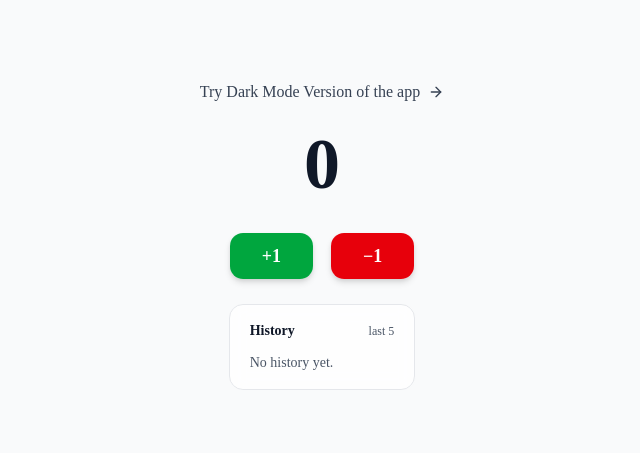
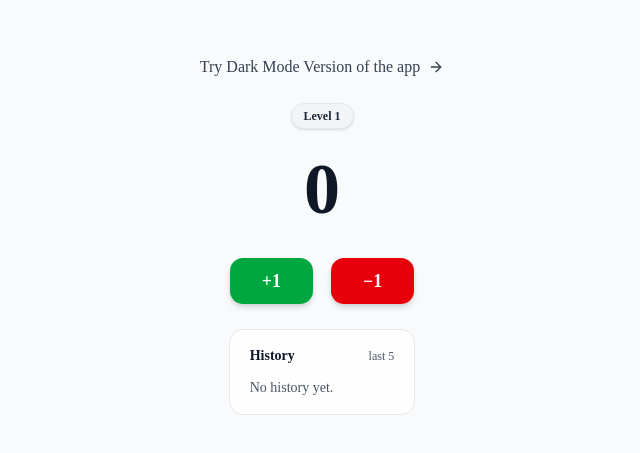
Before and after one commit to PamuletiE/hello-next-v01, a Next.js app: page / in a window 1280 px wide. Shown: the part 165-618 px from the top of the page, without its empty margins (318-958 px from the left). Built offline with nearby package versions, Linux system fonts and the light colour scheme.

Commit message:
Added Level / Milestones

```diff
--- a/app/page.tsx
+++ b/app/page.tsx
@@ -3,6 +3,7 @@
 import { useState, useRef, useEffect } from "react"
 import confetti from "canvas-confetti"
 import { Button } from "@/components/ui/button"
+import { Badge } from "@/components/ui/badge"
 import Link from "next/link"
 import { ArrowRightIcon } from "lucide-react"
 
@@ -151,6 +152,10 @@ export default function CounterPage() {
     return () => clearTimeout(t)
   }, [count])
 
+  const level = count >= 30 ? 4 : count >= 20 ? 3 : count >= 10 ? 2 : 1
+  const levelVariant =
+    level === 4 ? "level4" : level === 3 ? "level3" : level === 2 ? "level2" : "level1"
+
   return (
     <main className="min-h-screen flex flex-col items-center justify-center bg-gray-50 dark:bg-gray-950">
       <Link
@@ -161,6 +166,15 @@ export default function CounterPage() {
         <ArrowRightIcon className="w-4 h-4 ml-2" />
       </Link>
       <div className="flex flex-col items-center gap-6 mt-6">
+        <Badge
+          key={level}
+          variant={levelVariant}
+          className={`shadow-sm ${
+            prefersReducedMotionRef.current ? "" : "animate-in fade-in duration-300"
+          }`}
+        >
+          Level {level}
+        </Badge>
         <span
           key={animKey}
           className={`inline-block text-5xl sm:text-7xl font-bold text-gray-900 dark:text-gray-100 tabular-nums ${
--- /dev/null
+++ b/components/ui/badge.tsx
@@ -0,0 +1,41 @@
+import * as React from "react"
+import { cva, type VariantProps } from "class-variance-authority"
+
+import { cn } from "@/lib/utils"
+
+const badgeVariants = cva(
+  "inline-flex items-center justify-center whitespace-nowrap border px-3 py-1 text-xs font-semibold tabular-nums transition-colors",
+  {
+    variants: {
+      variant: {
+        level1:
+          "rounded-full border-gray-200 bg-gray-100 text-gray-800 dark:border-gray-800 dark:bg-gray-900 dark:text-gray-200",
+        level2:
+          "rounded-full border-blue-200 bg-blue-100 text-blue-900 dark:border-blue-900/40 dark:bg-blue-950/60 dark:text-blue-200",
+        level3:
+          "rounded-full border-green-200 bg-green-100 text-green-900 dark:border-green-900/40 dark:bg-green-950/60 dark:text-green-200",
+        level4:
+          "rounded-full border-amber-200 bg-amber-100 text-amber-950 dark:border-amber-900/40 dark:bg-amber-950/60 dark:text-amber-200",
+      },
+    },
+    defaultVariants: {
+      variant: "level1",
+    },
+  }
+)
+
+function Badge({
+  className,
+  variant,
+  ...props
+}: React.ComponentProps<"span"> & VariantProps<typeof badgeVariants>) {
+  return (
+    <span
+      data-slot="badge"
+      className={cn(badgeVariants({ variant }), className)}
+      {...props}
+    />
+  )
+}
+
+export { Badge, badgeVariants }
```
